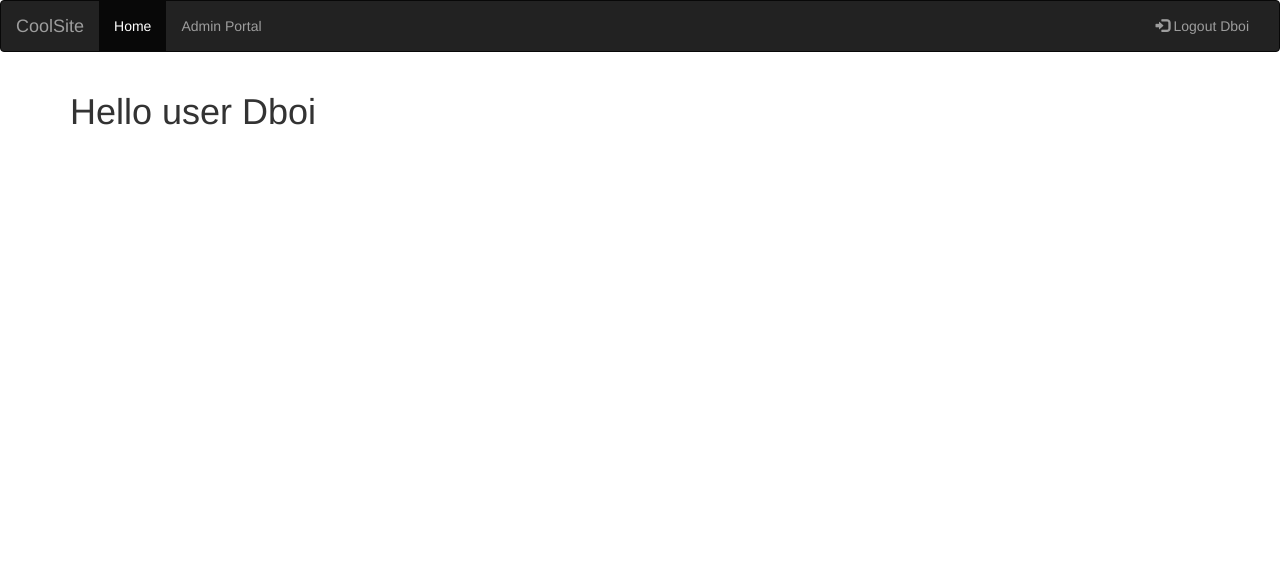
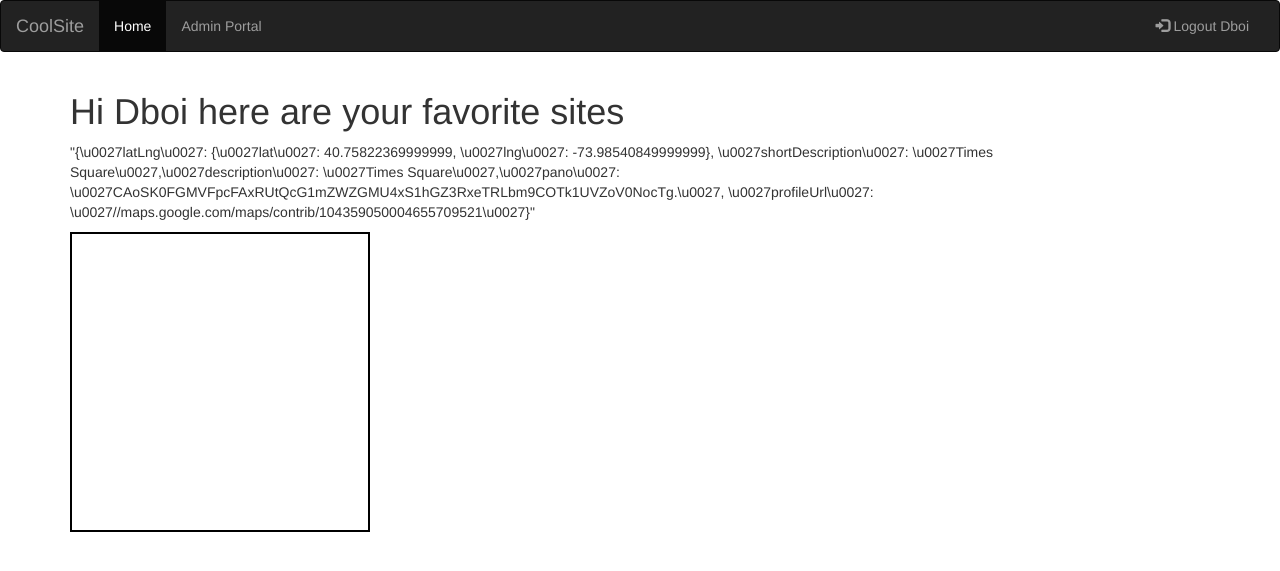
Before and after one commit to Pers2140/PanoSnap, a Flask app: page /dashboard in a window 1280 px wide. Shown: the top 571 px of the page. Run offline with Flask 2, Linux system fonts and the light colour scheme; a user stored in the database is signed in; some libraries are stand-ins or nearby versions.

Commit message:
added street view for user fav panos. still need to pass User.panos and map to page

```diff
--- a/app.py
+++ b/app.py
@@ -64,7 +64,7 @@
 
     if form.validate_on_submit():
         hashed_password = bcrypt.generate_password_hash(form.password.data)
-        new_user = User(username=form.username.data, password=hashed_password,email=form.email.data)
+        new_user = User(username=form.username.data,panos="{'latLng': {'lat': 40.75822369999999, 'lng': -73.98540849999999}, 'shortDescription': 'Times Square','description': 'Times Square','pano': 'CAoSK0FGMVFpcFAxRUtQcG1mZWZGMU4xS1hGZ3RxeTRLbm9COTk1UVZoV0NocTg.', 'profileUrl': '//maps.google.com/maps/contrib/104359050004655709521'}", password=hashed_password,email=form.email.data)
         db.session.add(new_user)
         db.session.commit()
         print ("New user %s added with pass %s" %(new_user.username,hashed_password))
@@ -80,7 +80,7 @@
     form = LoginForm()
     if form.validate_on_submit():
         user = User.query.filter_by(username=form.username.data).first()
-        user.user_data = "panos and shit"
+        current_user.user_data = "panos and shit"
         if user:
             if bcrypt.check_password_hash(user.password, form.password.data):
                 login_user(user)
--- a/modules/User.py
+++ b/modules/User.py
@@ -12,6 +12,6 @@
 class User(db.Model, UserMixin):
     id = db.Column(db.Integer, primary_key=True)
     username = db.Column(db.String(20), nullable=False, unique=True)
-    # panos = db.Column(db.String(20), nullable=False, unique=True)
+    panos = db.Column(db.String(), nullable=False)
     password = db.Column(db.String(80), nullable=False)
     email = db.Column(db.String(80))
--- a/static/css/main.css
+++ b/static/css/main.css
@@ -20,3 +20,9 @@
   margin:10px;
   color:white;
 }
+
+#street-view {
+  height: 300px;
+  width:300px;
+  border:2px solid black;
+}
--- a/templates/user.html
+++ b/templates/user.html
@@ -5,6 +5,31 @@
 
 {% block body %}
     <!-- Hello user name passed var -->
-    <h1>Hello user {{username | capitalize }}</h1>
+    <h1>Hi {{username | capitalize }} here are your favorite sites </h1>
+    <p>{{(current_user.panos| tojson)}}</p>
+    <div id="street-view"></div>
+    <script
+    src="https://maps.googleapis.com/maps/api/js?key=AIzaSyDuor625kNugbhknAmc4RtKUd5Z-PBulFk&callback=initialize&v=weekly"
+    defer
+  ></script>
+    <script>
+        let panorama;
 
+        function initialize() {
+        panorama = new google.maps.StreetViewPanorama(
+            document.getElementById("street-view"),
+            {
+            position: {'lat': 40.75822369999999, 'lng': -73.98540849999999},
+            pov: { heading: 165, pitch: 0 },
+            zoom: 1,
+            linksControl: false,
+            panControl: false,
+            enableCloseButton: false,
+            }
+
+        );
+        }
+
+        window.initialize = initialize;
+    </script>
 {% endblock %}
```
Also changed, not shown: database.db.
